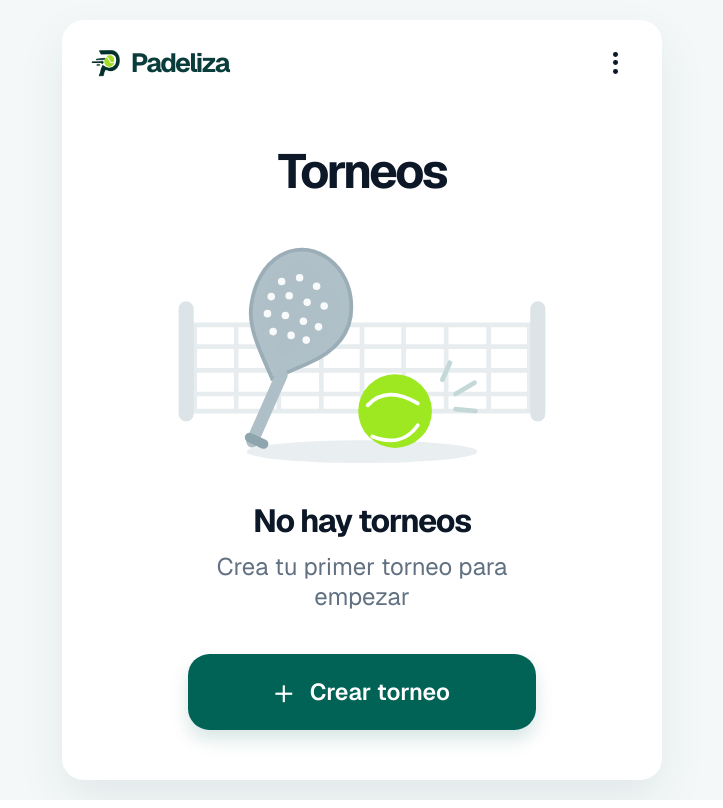
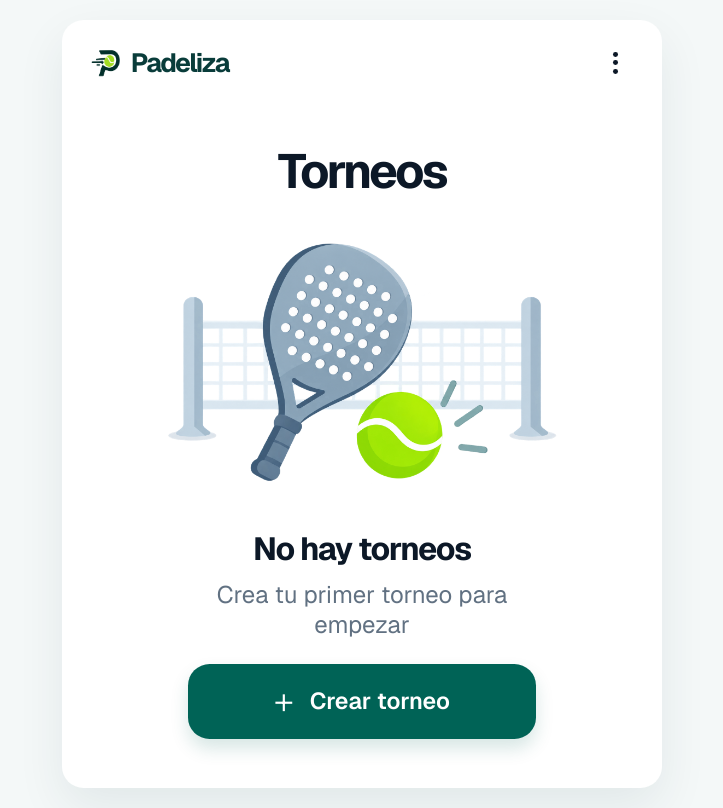
Before and after one commit to CarlosVillasenor/padeliza-web-app, a Next.js app: page / in a window 1280 px wide. Shown: the whole page, without its empty margins (278-1001 px from the left). Built offline with nearby package versions, Linux system fonts and the light colour scheme.

Commit message:
fix: use tournament empty state image

```diff
--- a/src/app/page.tsx
+++ b/src/app/page.tsx
@@ -48,7 +48,14 @@ export default function Home() {
           </h1>
 
           <div className={styles.emptyState}>
-            <PadelIllustration />
+            <Image
+              className={styles.illustration}
+              src="/images/illustrations/empty-tournaments.png"
+              alt="Raqueta y pelota de pádel"
+              width={1521}
+              height={1034}
+              loading="eager"
+            />
             <div className={styles.copy}>
               <h2>No hay torneos</h2>
               <p>
@@ -69,57 +76,3 @@ export default function Home() {
     </main>
   );
 }
-
-function PadelIllustration() {
-  return (
-    <svg
-      className={styles.illustration}
-      viewBox="0 0 440 250"
-      role="img"
-      aria-label="Raqueta y pelota de pádel"
-    >
-      <ellipse className={styles.shadow} cx="220" cy="226" rx="122" ry="12" />
-      <g className={styles.court}>
-        <path d="M43 92h354v91H43z" />
-        <path d="M43 115h354M43 140h354M43 165h354M87 92v91M132 92v91M177 92v91M220 92v91M264 92v91M309 92v91M354 92v91" />
-        <path className={styles.post} d="M34 75v111M406 75v111" />
-      </g>
-      <g className={styles.racket}>
-        <path
-          className={styles.racketFrame}
-          d="M133 19c31-19 70 5 75 44 5 36-15 57-46 70l-37 16c-12-28-26-54-22-79 3-21 13-41 30-51Z"
-        />
-        <path
-          className={styles.racketFace}
-          d="M137 30c24-15 54 5 58 35 4 28-14 43-39 53l-22 9c-9-21-20-42-17-61 2-16 8-29 20-36Z"
-        />
-        <path className={styles.handle} d="m135 145-31 70" />
-        <path className={styles.grip} d="m101 211 15 7" />
-        <g className={styles.holes}>
-          <circle cx="135" cy="46" r="4" />
-          <circle cx="154" cy="42" r="4" />
-          <circle cx="172" cy="51" r="4" />
-          <circle cx="124" cy="62" r="4" />
-          <circle cx="143" cy="61" r="4" />
-          <circle cx="162" cy="68" r="4" />
-          <circle cx="180" cy="72" r="4" />
-          <circle cx="120" cy="80" r="4" />
-          <circle cx="139" cy="82" r="4" />
-          <circle cx="158" cy="88" r="4" />
-          <circle cx="174" cy="94" r="4" />
-          <circle cx="126" cy="99" r="4" />
-          <circle cx="145" cy="103" r="4" />
-          <circle cx="161" cy="108" r="4" />
-        </g>
-      </g>
-      <g className={styles.ball}>
-        <circle cx="255" cy="183" r="39" />
-        <path d="M226 177c13-14 31-15 53-2M279 198c-11 16-28 20-48 12" />
-      </g>
-      <path
-        className={styles.spark}
-        d="m305 150 8-18M319 165l20-12M319 181l21 2"
-      />
-    </svg>
-  );
-}
```
